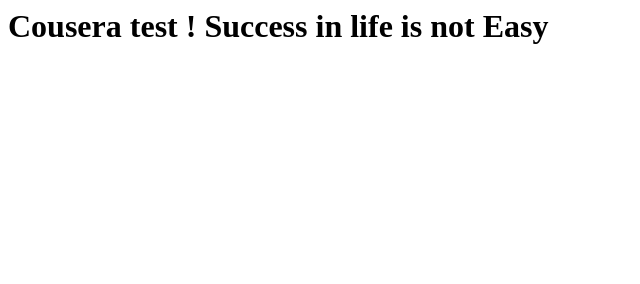
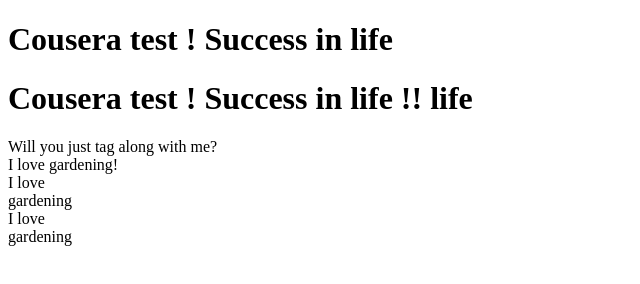
Before and after one commit to Taracom/Courseratest, a plain HTML site: page site/index.html in a window 1280 px wide. Shown: the whole page, without its empty margins (0-640 px from the left). Drawn offline with Linux system fonts and the light colour scheme.

Commit message:
Addition of heading page to the site.

```diff
--- a/site/index.html
+++ b/site/index.html
@@ -1,3 +1,4 @@
+<!DOCTYPE html>
 <html lang="en">
 <head>
     <meta charset="UTF-8">
@@ -5,6 +6,11 @@
     <title>Coursera test</title>
 </head>
 <body>
-    <h1>Cousera test ! Success in life is not Easy</h1>
+    <h1>Cousera test ! Success in life </h1>
+    <h1>Cousera test ! Success in life  !! life</h1>
+    <div><span>Will you just tag along with me?</span></div>
+    <div>I love <span>gardening!</span></div>
+    <span>I love <div>gardening</div></span>
+    <span>I love <div>gardening</div></span>
 </body>
 </html>
```
